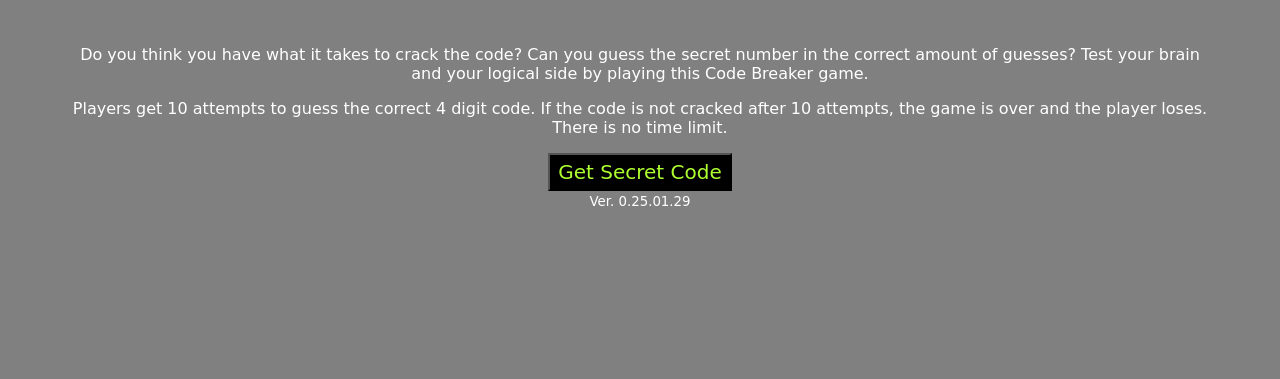
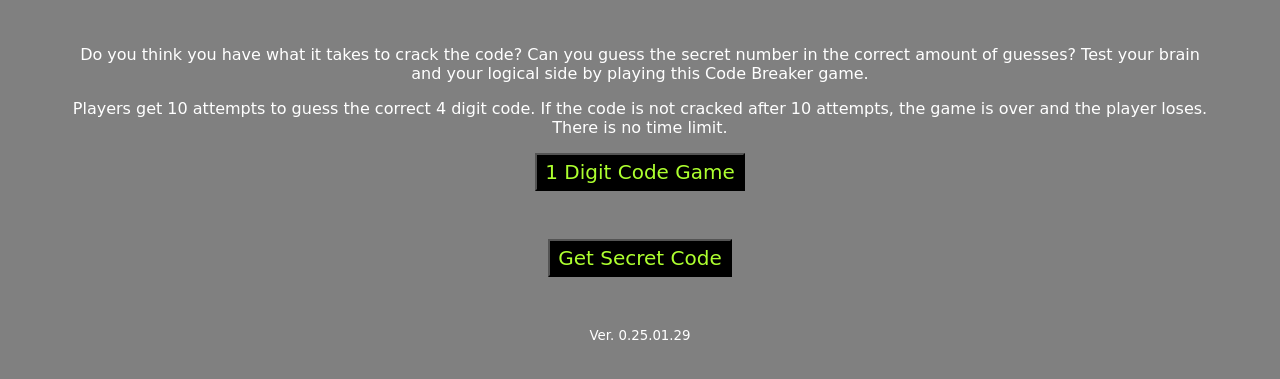
Before and after one commit to JustJeo/code_breaker_game, a plain HTML site: page index.html in a window 1280 px wide. Shown: the part 243-622 px from the top of the page. Drawn offline with Linux system fonts and the light colour scheme; a web font is replaced by a local one.

Commit message:
Adds part of game where players only have to guess one digit. Establishes most basic version of the game.

```diff
--- a/index.html
+++ b/index.html
@@ -43,7 +43,14 @@
             </div>
         </div>
         <div class="text-center game_container">
-            <div id="secret-code-container">
+            <div id="one-digit-code-game">
+                <div id="one-digit-secret-code-container">
+                    <button type="button" id="random-single-code-btn">1 Digit Code Game</button>
+                    <h3 class="secret_code_number" id="one-digit-secret-code"></h3>
+                </div>
+            </div>
+            <div id="four-digit-code-game">
+                <div id="four-digit-secret-code-container">
                     <!-- <h2>Secret Code</h2> -->
                     <button type="button" id="random-code-btn">Get Secret Code</button>
                     <h3 class="secret_code_number" id="code-slot-1"></h3>
@@ -64,7 +71,7 @@
                         <input type="number" class="player-input-box text-center" id="player-submission-input-4" placeholder="0" min="0" max="9" step="1">
                     </div>
                     <button type="button" id="player-guess-btn">Submit Guess</button>
-
+                </div>
             </div>
             <div id="after-game">
                 <button type="button" id="play-again-btn">Play Again</button>
```
Lines whose indentation alone changed are shown as unchanged.
